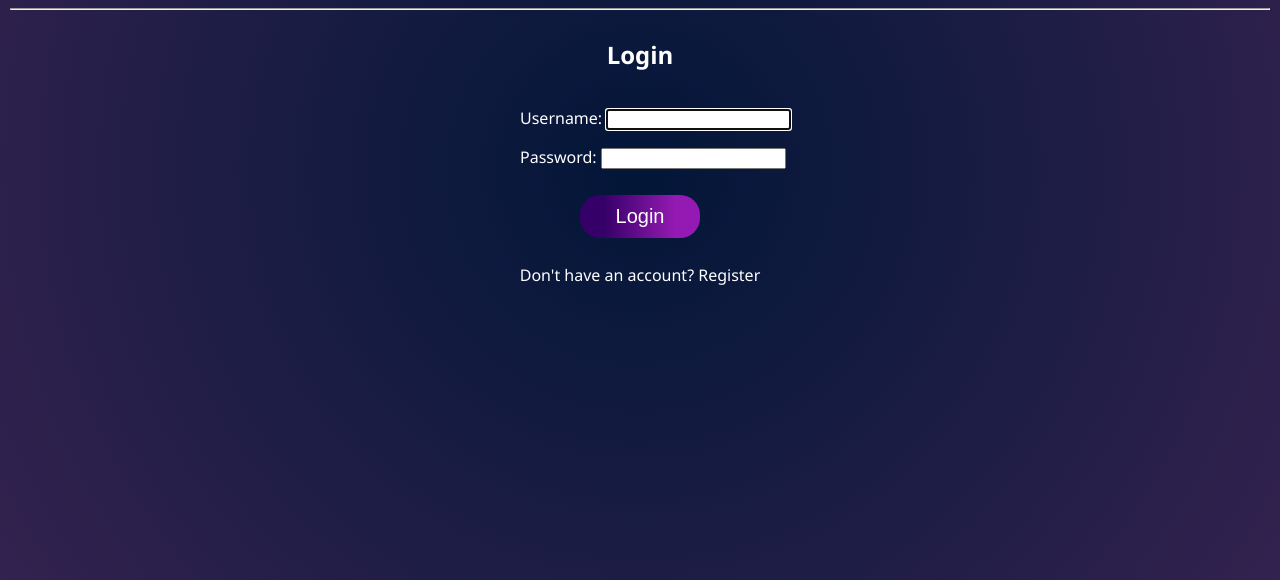
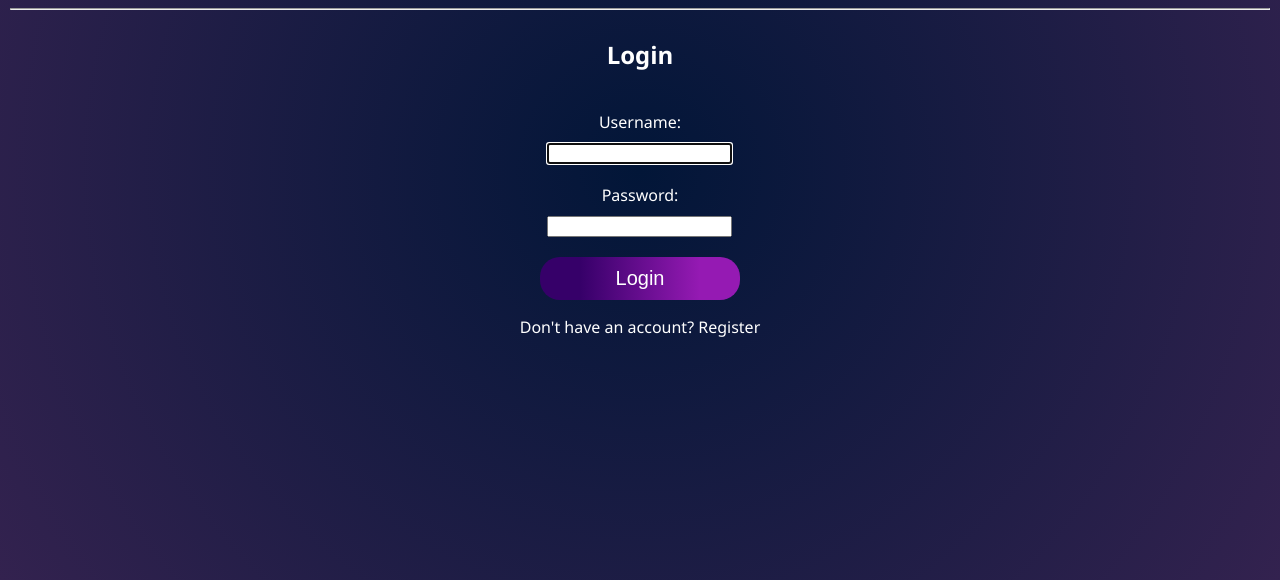
Before and after one commit to Enprogames/SQL-Injection-Example, a Django app: page /accounts/login/ in a window 1280 px wide. Shown: the part 240-820 px from the top of the page. Run offline with Django 4.2, Linux system fonts and the light colour scheme.

Commit message:
Added better styling to register and login pages

```diff
--- a/src/static/css/style.css
+++ b/src/static/css/style.css
@@ -113,6 +113,8 @@ a {
     font-size: 2em;
 }
 
+/* Document list */
+
 .document-list {
     display: flex;
     align-items: center;
@@ -131,22 +133,24 @@ a {
 
 /* Login and Register Form Styling */
 .form-container {
-    /* border: 1px solid red; */
-    width: 600px;
+    display: inline-block;
 }
-.form-container p {
+.form-container p, .form-container li {
     text-justify: left;
     text-align: left;
+    text-decoration: none;
+    list-style: none;
+    margin: 20px;
 }
 
-.register-container {
-    /* border: 1px solid red; */
-    margin-left: 20%;
+.form-container label {
+    padding-bottom: 10px;
 }
 
-.login-container {
-    /* border: 1px solid red; */
-    margin-left: 30%;
+.form-container label, .form-container input {
+    display: block;
+    text-align: center;
+    margin : 0 auto;
 }
 
 .button {
@@ -157,7 +161,7 @@ a {
     border-radius: 20px;
     background: linear-gradient(90deg, rgb(54, 0, 105) 20%, rgba(149,26,179,1) 80%);
     cursor: pointer;
-    width: 20%;
+    width: 200px;
 }
 
 .submit-button {
```
Also changed, not shown: src/users/forms.py (+7 -0 lines), src/users/templates/users/register.html (+3 -5 lines).
